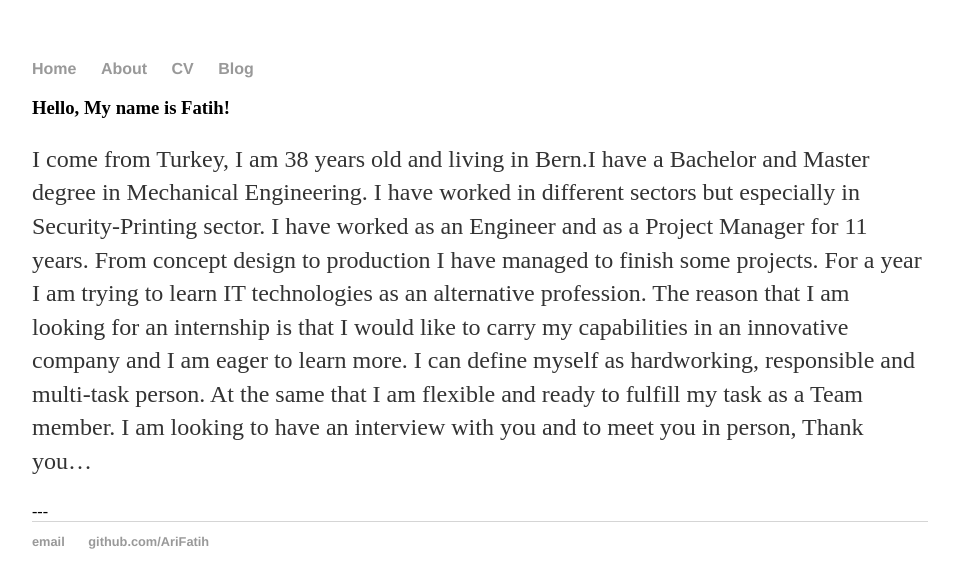
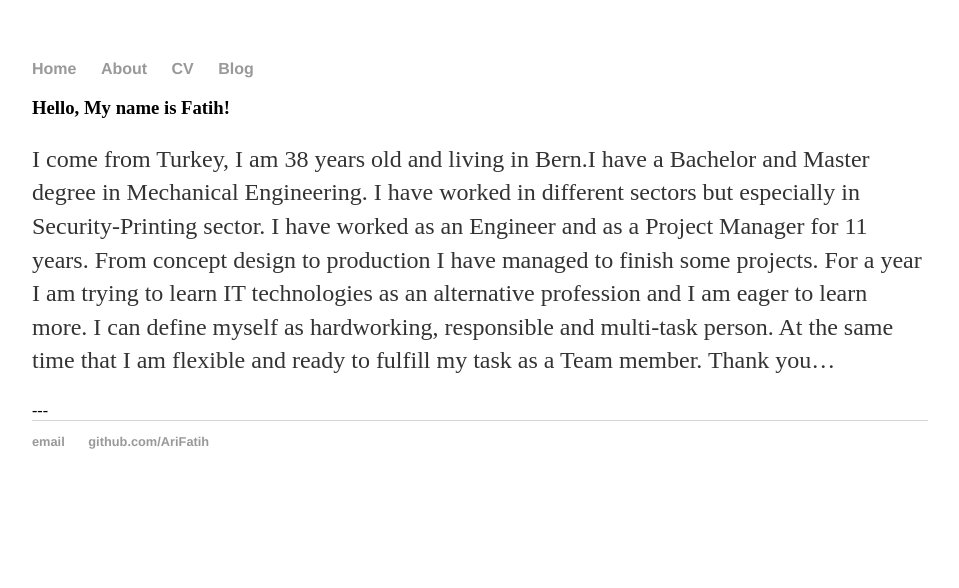
Before and after one commit to fatih64/AriFatih.github.io, a Jekyll site: the page built from about/index.html, in a window 1280 px wide. Shown: the top 588 px of the page, without its empty margins (160-1119 px from the left). Built offline with Jekyll 4.4.1, drawn with Linux system fonts in a browser that asks for light colours.

Commit message:
Update index.html

```diff
--- a/about/index.html
+++ b/about/index.html
@@ -3,13 +3,15 @@ layout: default
 title: More about my life...
 ---
 <div class="blurb">
+
 	<h3>Hello, My name is Fatih!</h3>
 	<p> I come from Turkey, I am  38 years old and living in Bern.I have a Bachelor and Master degree in Mechanical Engineering.
 I have worked in different sectors but especially in Security-Printing sector. I have worked as an Engineer and as a Project Manager for 11 years.  From concept design to production I have managed to finish some projects.
-For a year I am trying to learn IT technologies as an alternative profession.
-The reason that I am looking for an internship is that I would like to carry my capabilities in an innovative company and I am eager to learn more.
-I can define myself as hardworking, responsible and multi-task person. At the same that I am flexible and ready to fulfill my task as a Team member.
-I am looking to have an interview with you and to meet you in person, Thank you…
+
+	For a year I am trying to learn IT technologies as an alternative profession and I am eager to learn more.
+I can define myself as hardworking, responsible and multi-task person. At the same time that I am flexible and ready to fulfill my task as a Team member.
+
+		Thank you…
  </p>
 </div><!-- /.blurb -->
 ---
```
